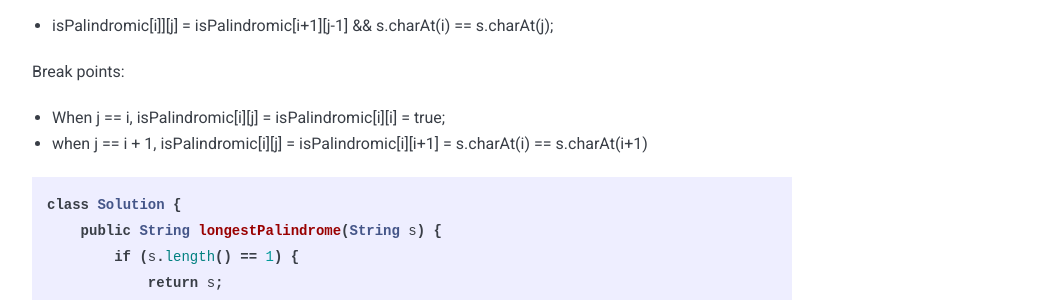
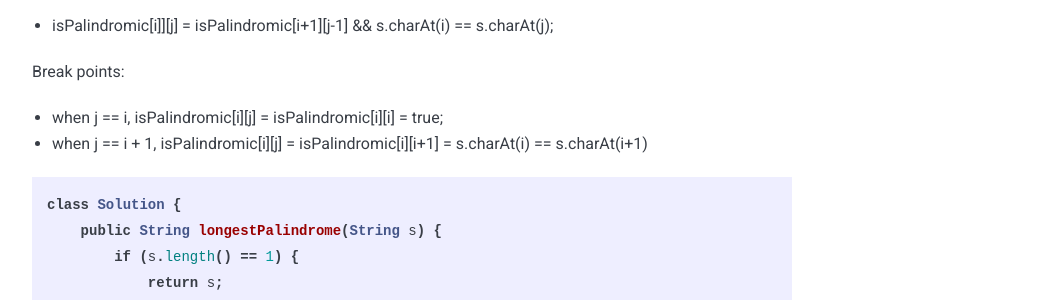
Before and after one commit to XiangXu/ywjxx, a Jekyll site: the page built from _posts/2020-09-24-LeetCode-5.markdown, in a window 1280 px wide and 900 px high, scrolled down 2987 px. Shown: the part 152-452 px from the top of the window, without its empty margins (228-1271 px from the left). Built offline with Jekyll 4.4.1, drawn with Linux system fonts in a browser that asks for light colours; nearby versions of some CDN libraries; comment, search, counter and statistics services are not loaded.

Commit message:
fix typo

````diff
--- a/_posts/2020-09-24-LeetCode-5.markdown
+++ b/_posts/2020-09-24-LeetCode-5.markdown
@@ -87,7 +87,7 @@ Rule:
 * isPalindromic[i]][j] = isPalindromic[i+1][j-1] && s.charAt(i) == s.charAt(j);
 
 Break points:
-  * When j == i, isPalindromic[i][j] =  isPalindromic[i][i] = true;
+  * when j == i, isPalindromic[i][j] =  isPalindromic[i][i] = true;
   * when j == i + 1, isPalindromic[i][j] = isPalindromic[i][i+1] = s.charAt(i) == s.charAt(i+1)
 
 ```java
````
